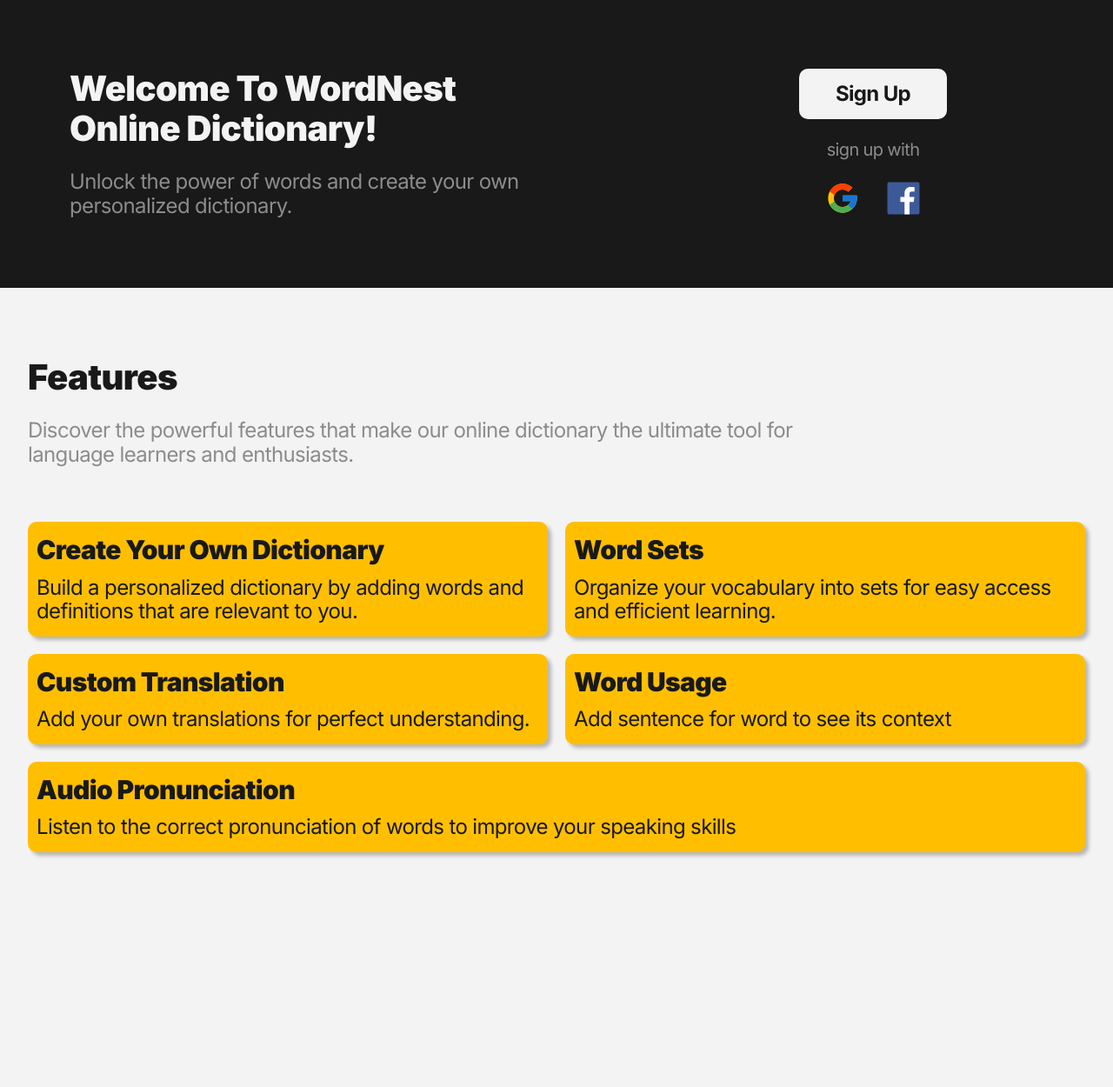
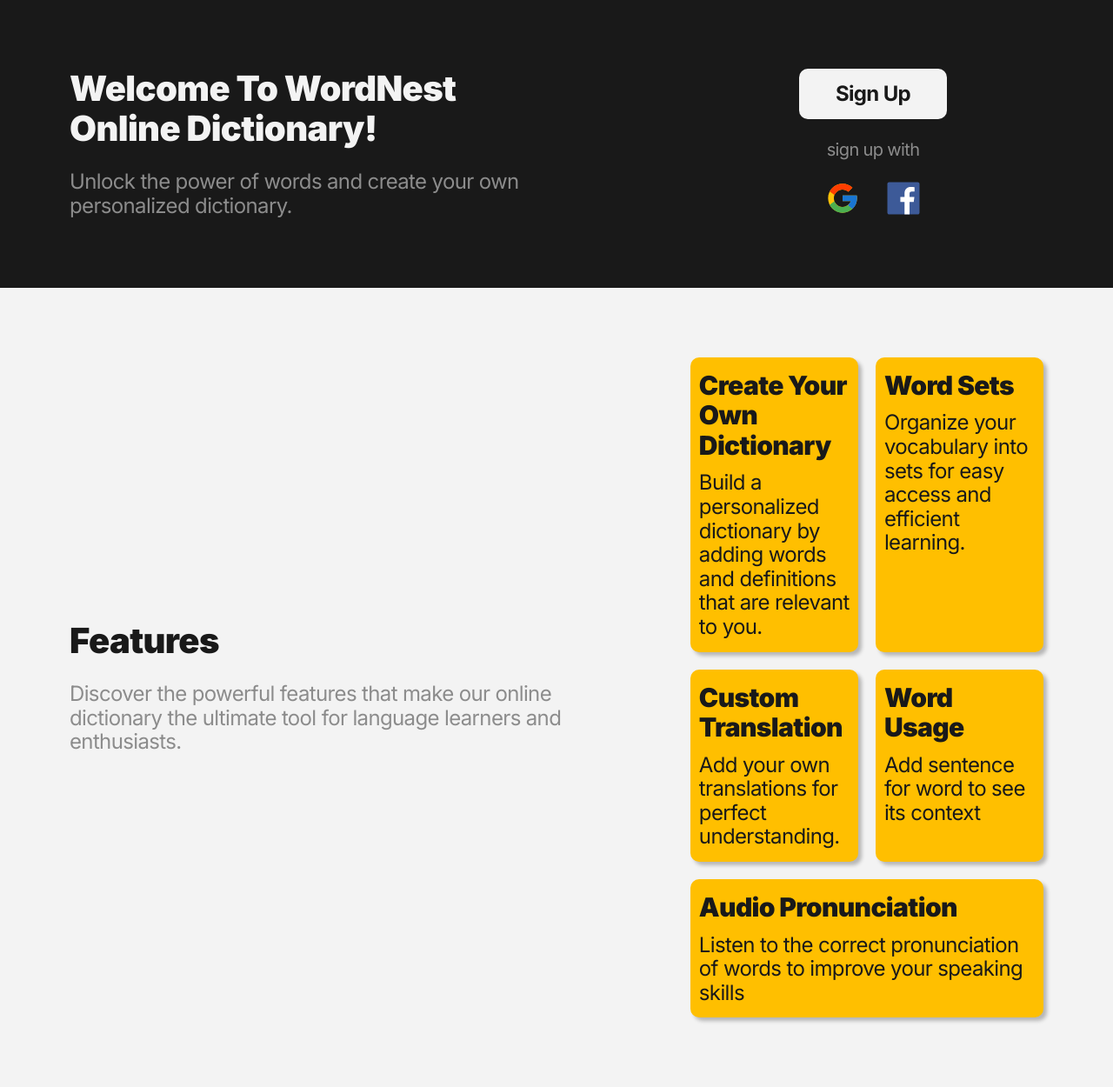
Before and after one commit to Dima-Bulavenko/WordNest, a Django app: page / in a window 1280 px wide. Shown: the part 105-1355 px from the top of the page at 87% size. Before the commit the page ends 1091 px from the top, so only its background shows below. Run offline with Django 5.2, Linux system fonts and the light colour scheme.

Commit message:
css: Create styles of "#feature" section for desctop screens.

```diff
--- a/wordnest/static/css/style.css
+++ b/wordnest/static/css/style.css
@@ -392,4 +392,24 @@ a {
     .signup-btn:hover {
         background-color: var(--color-1);
     }
+
+    /* Features section */
+    #features {
+        padding: 80px var(--desk-side-padding);
+        flex-direction: row;
+        align-items: center;
+    }
+
+    #feature-items {
+        width: 50%;
+    }
+
+    .feature {
+        transition: all 0.5s;
+    }
+
+    .feature:hover {
+        transform: scale(1.1);
+    }
+
 }
```
